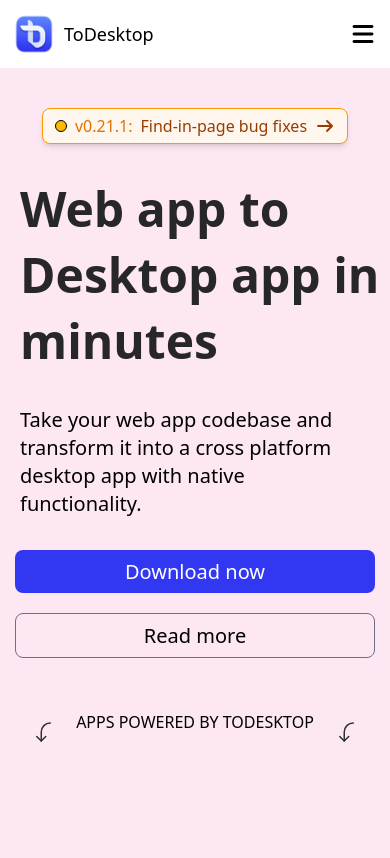
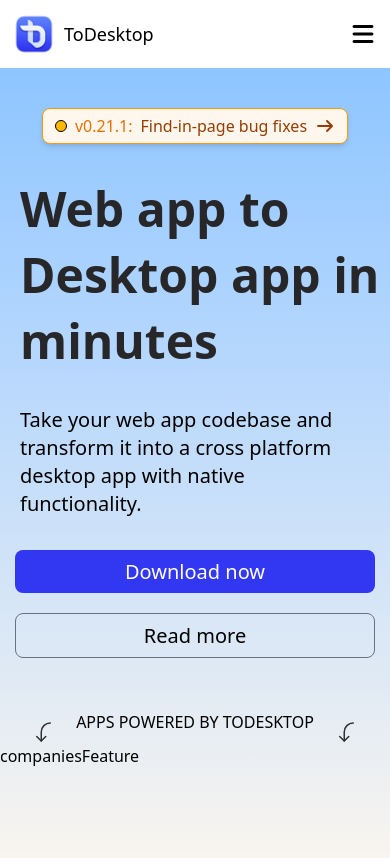
Before and after one commit to pratik0217/toDesktop-web, a React (Vite) app: page /login in a window 390 px wide. Shown: the top 858 px of the page. Built offline with nearby package versions, Linux system fonts and the light colour scheme.

Commit message:
check the response design for mobile device

```diff
--- a/src/App.jsx
+++ b/src/App.jsx
@@ -9,7 +9,8 @@
 import Blog from "./component/blogPage";
 import Changelog from "./component/changelogPage";
 import Docs from "./component/docsPage";
-import MainSection from "./component/mainSection";
+import HeroSection from "./component/heroSection";
+import CompaniesFeature from "./component/companiesFeature";
 
 function App() {
   return (
@@ -25,8 +26,9 @@
           </Route>
         </Routes>
       </header>
-      <main className="min-h-screen bg-pink-100">
-        <MainSection turnArrowDown={turnArrowDown} />
+      <main className="min-h-screen bg-gradient-to-b from-blue-300 to-orange-50 ">
+        <HeroSection turnArrowDown={turnArrowDown} />
+        <CompaniesFeature />
       </main>
     </>
   );
--- /dev/null
+++ b/src/component/companiesFeature.jsx
@@ -0,0 +1,7 @@
+import React from 'react'
+
+export default function companiesFeature() {
+  return (
+    <div id="companies-feature">companiesFeature</div>
+  )
+}
--- a/src/component/mainSection.jsx
+++ b/src/component/heroSection.jsx
@@ -1,7 +1,7 @@
 export default function mainSection(props) {
   return (
     <>
-        <div id="hero-section" className="flex flex-col items-center gap-8">
+    <div id="hero-section" className="flex flex-col items-center gap-8">
         <div id="version-box" className="flex items-center gap-2 border border-amber-500 rounded-lg bg-orange-50 font-medium w-fit shadow-md
         hover:shadow-lg hover:-translate-y-2 transition-all duration-300 ease-in-out group">
            <span className="inline-block w-3 h-3 border border-black rounded-full bg-amber-400"></span>
@@ -11,9 +11,9 @@
         </div>
 
         <div id="service-box" className="hidden md:flex gap-5 text-gray-600">
-            <span><i class="fa-regular fa-file-code"></i> Code Optional</span>
-            <span><i class="fa-solid fa-hand-back-fist"></i> Drag & drop builder</span>
-            <span><i class="fa-solid fa-laptop"></i> Window, Linux & Mac</span>
+            <span><i className="fa-regular fa-file-code"></i> Code Optional</span>
+            <span><i className="fa-solid fa-hand-back-fist"></i> Drag & drop builder</span>
+            <span><i className="fa-solid fa-laptop"></i> Window, Linux & Mac</span>
         </div>
 
         <div id="heading-hero-sect" className="sm:text-center text-5xl font-bold leading-snug text-zinc-800 md:text-7xl md:text-center md:w-full">
@@ -27,7 +27,7 @@
 
 
         <div id="hero-sect-btn" className="flex gap-5 flex-col sm:flex-row font-medium w-[360px] text-xl">
-            <button className="rounded-lg">Download now</button>
+            <button className="rounded-lg hover:bg-opacity-100 ">Download now</button>
             <button className="border border-gray-500 rounded-lg">Read more</button>
         </div>
 
```
